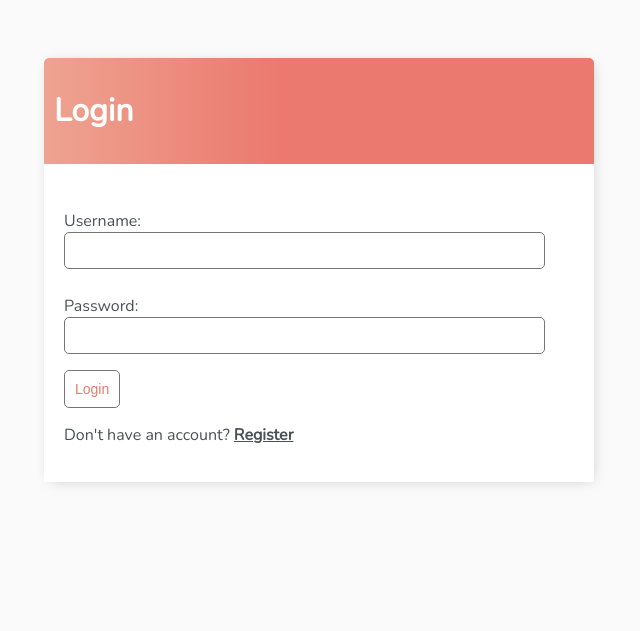
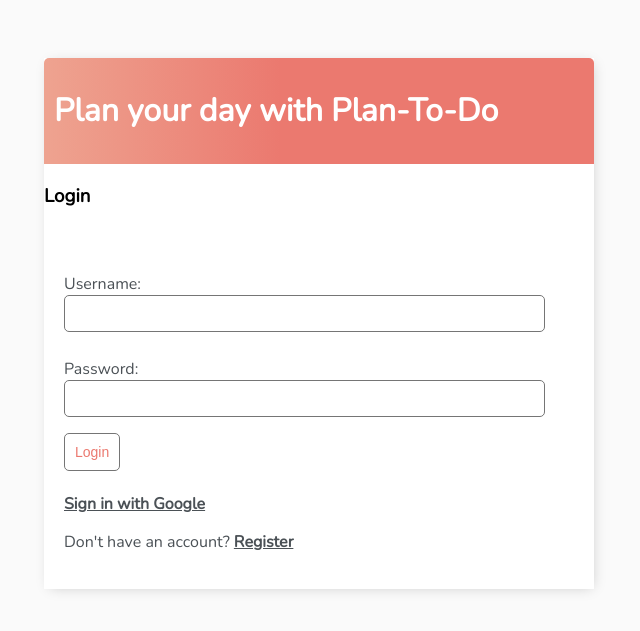
Before and after one commit to abhi12manyu/tododemo, a Django app: page /login/ in a window 1280 px wide. Shown: the top 631 px of the page, without its empty margins (321-961 px from the left). Run offline with Django 3.2, Linux system fonts and the light colour scheme; some libraries are stand-ins or nearby versions.

Commit message:
Adding Google Sign in functionality

```diff
--- a/base/templates/base/login.html
+++ b/base/templates/base/login.html
@@ -1,8 +1,13 @@
 {% extends 'base/main.html' %}
 {% block content %}
+{% load socialaccount %}
 
 <div class="header-bar">
-    <h1>Login</h1>
+    <h1>Plan your day with Plan-To-Do</h1>
+</div>
+
+<div class="login-bar">
+    <h3>Login</h3>
 </div>
 
 <div class="card-body">
@@ -11,6 +16,14 @@
         {{form.as_p}}
         <input class="button" type="submit" value="Login">
     </form>
+    <br>
+    <div>
+        {% if user.is_authenticated %}
+        <p> Welcome, {{ user.username }} </p>
+        {% else %}
+        <a href="{% provider_login_url 'google' %}">Sign in with Google</a>
+        {% endif %}
+    <div/>
     <p>Don't have an account? <a href="{% url 'register' %}">Register</a></p>
 </div>
 
--- a/base/templates/base/main.html
+++ b/base/templates/base/main.html
@@ -4,10 +4,10 @@
 <head>
     <meta charset="utf-8">
     <meta name="description"
-        content="This is to do list implemented using Django by Dennis Ivy who is a full stack web developer.">
+        content="This is to do list implemented using Django.">
 
     <meta http-equiv="X-UA-Compatible" content="IE=edge">
-    <title>To Do Items</title>
+    <title>Plan-To-Do</title>
     <meta name="description" content="">
     <meta name="viewport" content="width=device-width, initial-scale=1">
 
@@ -62,9 +62,9 @@
             background: linear-gradient(90deg, #EEA390 0%, #EB796F 43%, #EB796F 100%);
         }
 
-        .header-bar a {
-            color: rgb(247, 247, 247);
-            text-decoration: none;
+        .l display: flex;
+        justify-content: space-between;
+        padding: 10px;
         }
 
         .task-wrapper {
--- a/base/urls.py
+++ b/base/urls.py
@@ -1,6 +1,18 @@
 from django.urls import path
 from .views import TaskList, TaskDetail, TaskCreate, TaskUpdate, DeleteView, CustomLoginView, RegisterPage, TaskReorder
 from django.contrib.auth.views import LogoutView
+
+SOCIALACCOUNT_PROVIDERS = {
+    'google': {
+        'SCOPE': [
+            'profile',
+            'email',
+        ],
+        'AUTH_PARAMS': {
+            'access_type': 'online',
+        }
+    }
+}
 
 urlpatterns = [
     path('login/', CustomLoginView.as_view(), name='login'),
--- a/todo_list/urls.py
+++ b/todo_list/urls.py
@@ -19,4 +19,6 @@ from django.urls import path, include
 urlpatterns = [
     path('admin/', admin.site.urls),
     path('', include('base.urls')),
+    path('accounts/', include('allauth.urls')),
+
 ]
```
Also changed, not shown: todo_list/settings.py (+35 -0 lines), db.sqlite3.
